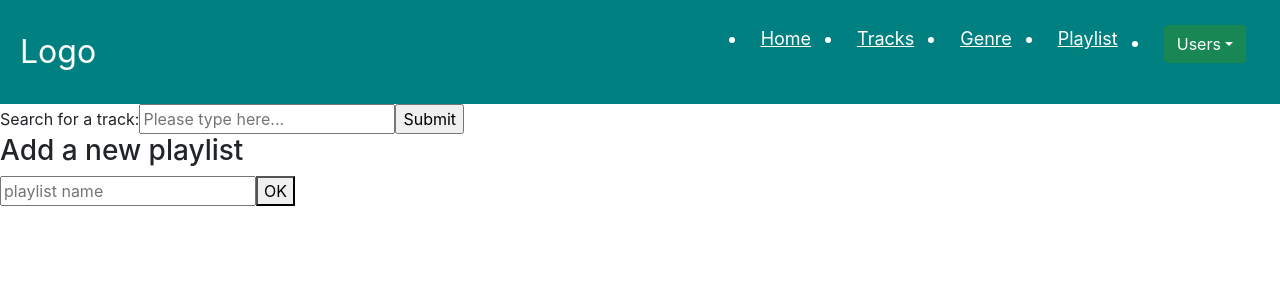
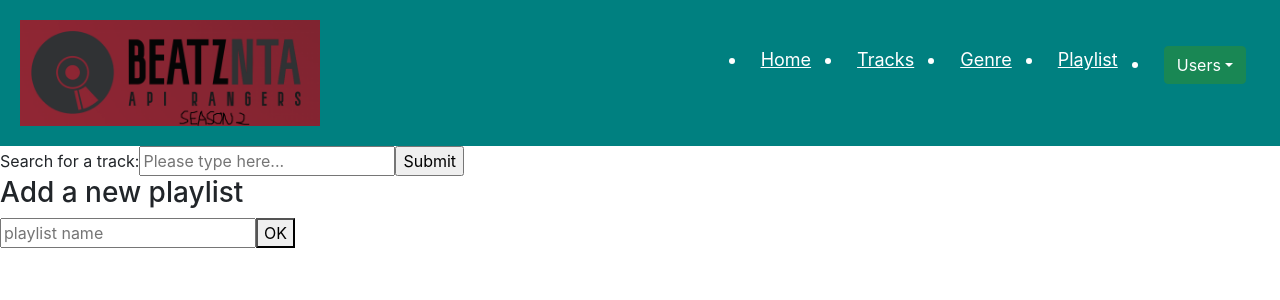
Before and after one commit to bendesousa/frontend_project_group4, a React (Create React App) app: page / in a window 1280 px wide. Shown: the top 300 px of the page. Built offline with nearby package versions, Linux system fonts and the light colour scheme; no server answers.

Commit message:
resized logo

```diff
--- a/src/App.css
+++ b/src/App.css
@@ -50,3 +50,8 @@
  .services:hover .dropdown {
   display: block;
  }
+
+ /* .logo{
+  height: auto;
+  width: 200px;
+ } */
--- a/src/containers/TrackContainer.js
+++ b/src/containers/TrackContainer.js
@@ -7,6 +7,7 @@ import Dropdown from 'react-bootstrap/Dropdown';
 import GenresList from "../components/GenresList";
 import UserContainer from "./UserContainer";
 import React from "react";
+import Logo from "../assets/logo_season_2.png";
 
 
 const TrackContainer = () => {
@@ -100,7 +101,9 @@ const TrackContainer = () => {
     return (
         <BrowserRouter>
             <nav className='navbar'>
-                <div className="logo"> Logo </div>
+                <div className="logo">
+                    <img src={Logo} alt="API Rangers Season 2" width={300}/>
+                </div>
                 <ul className="nav-links">
 
 
```
